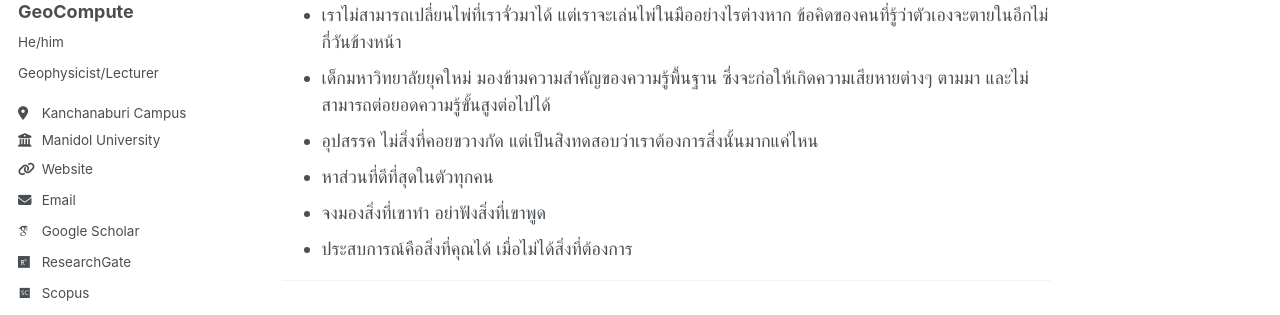
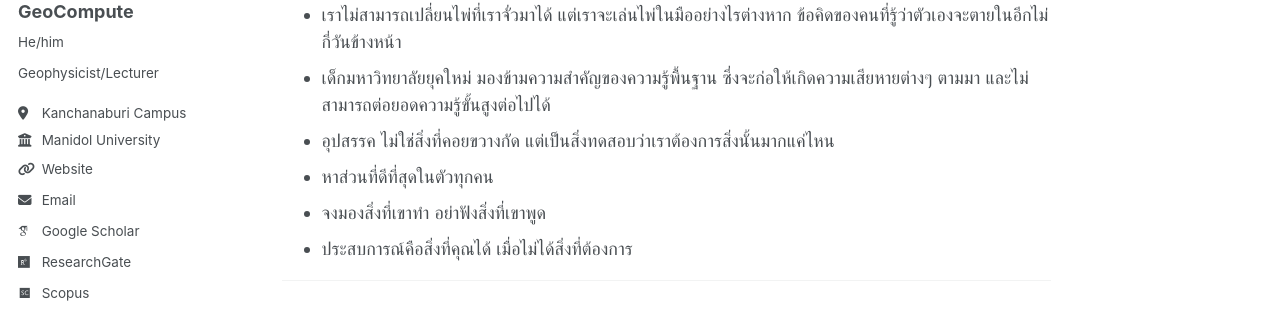
Before and after one commit to Songkhun/Songkhun.github.io, a Jekyll site: the page built from _posts/2013-11-20-TheLastLecture.md, in a window 1280 px wide and 900 px high. Shown: the part 324-639 px from the top of the window. Built offline with Jekyll 4.4.1, drawn with Linux system fonts in a browser that asks for light colours; some web fonts are replaced; a script that is not in the unit is left out.

Commit message:
Update 2013-11-20-TheLastLecture.md

```diff
--- a/_posts/2013-11-20-TheLastLecture.md
+++ b/_posts/2013-11-20-TheLastLecture.md
@@ -15,7 +15,7 @@ My note
 - เราไม่สามารถเปลี่ยนไพ่ที่เราจั่วมาได้ แต่เราจะเล่นไพ่ในมืออย่างไรต่างหาก
   ข้อคิดของคนที่รู้ว่าตัวเองจะตายในอีกไม่กี่วันข้างหน้า
 - เด็กมหาวิทยาลัยยุคใหม่ มองข้ามความสำคัญของความรู้พื้นฐาน ซึ่งจะก่อให้เกิดความเสียหายต่างๆ ตามมา และไม่สามารถต่อยอดความรู้ขั้นสูงต่อไปได้
-- อุปสรรค ไม่สิ่งที่คอยขวางกัด แต่เป็นส่ิงทดสอบว่าเราต้องการสิ่งนั้นมากแค่ไหน
+- อุปสรรค ไม่ใช่สิ่งที่คอยขวางกัด แต่เป็นสิ่งทดสอบว่าเราต้องการสิ่งนั้นมากแค่ไหน
 - หาส่วนที่ดีที่สุดในตัวทุกคน
 - จงมองสิ่งที่เขาทำ อย่าฟังสิ่งที่เขาพูด
 - ประสบการณ์คือสิ่งที่คุณได้ เมื่อไม่ได้สิ่งที่ต้องการ
```
